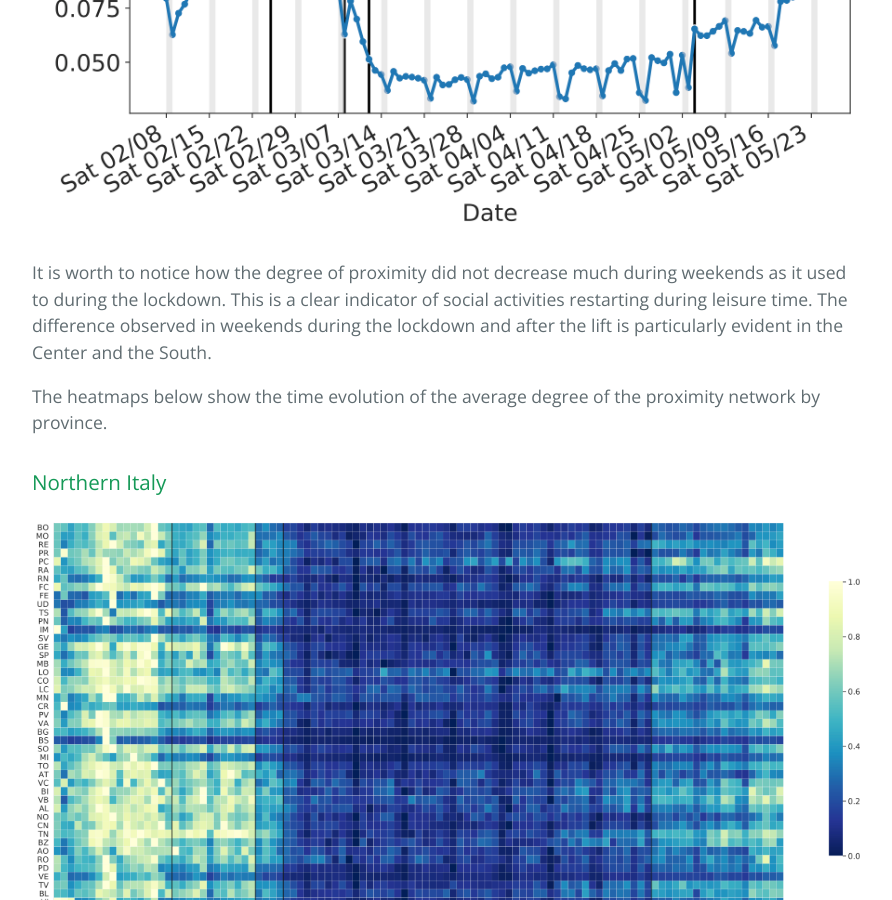
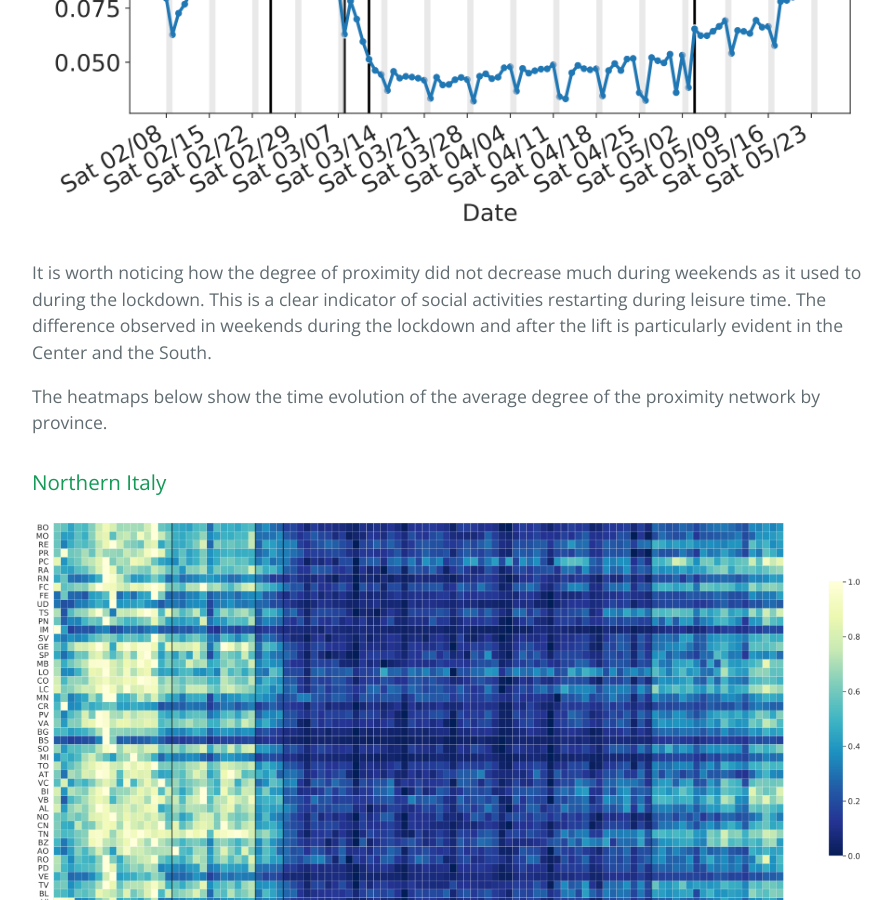
Before and after one commit to covid19mm/covid19mm.github.io, a Jekyll site: the page built from _posts/2020-05-27-fifth-report.markdown, in a window 1280 px wide and 900 px high, scrolled down 8076 px. Shown: the whole window, without its empty margins (192-1084 px from the left). Built offline with Jekyll 4.4.1, drawn with Linux system fonts in a browser that asks for light colours.

Commit message:
Fix typos

```diff
--- a/_posts/2020-05-27-fifth-report.markdown
+++ b/_posts/2020-05-27-fifth-report.markdown
@@ -159,7 +159,7 @@ Thus, the density of the proximity network has increased significantly more in t
   <img src="{{ site.url }}/assets/prox_network_density_corrected_3panels_density_may22.png">
 </p>
 
-It is worth to notice how the degree of proximity did not decrease much during weekends as it used to during the lockdown.
+It is worth noticing how the degree of proximity did not decrease much during weekends as it used to during the lockdown.
 This is a clear indicator of social activities restarting during leisure time.
 The difference observed in weekends during the lockdown and after the lift is particularly evident in the Center and the South.
 
```
